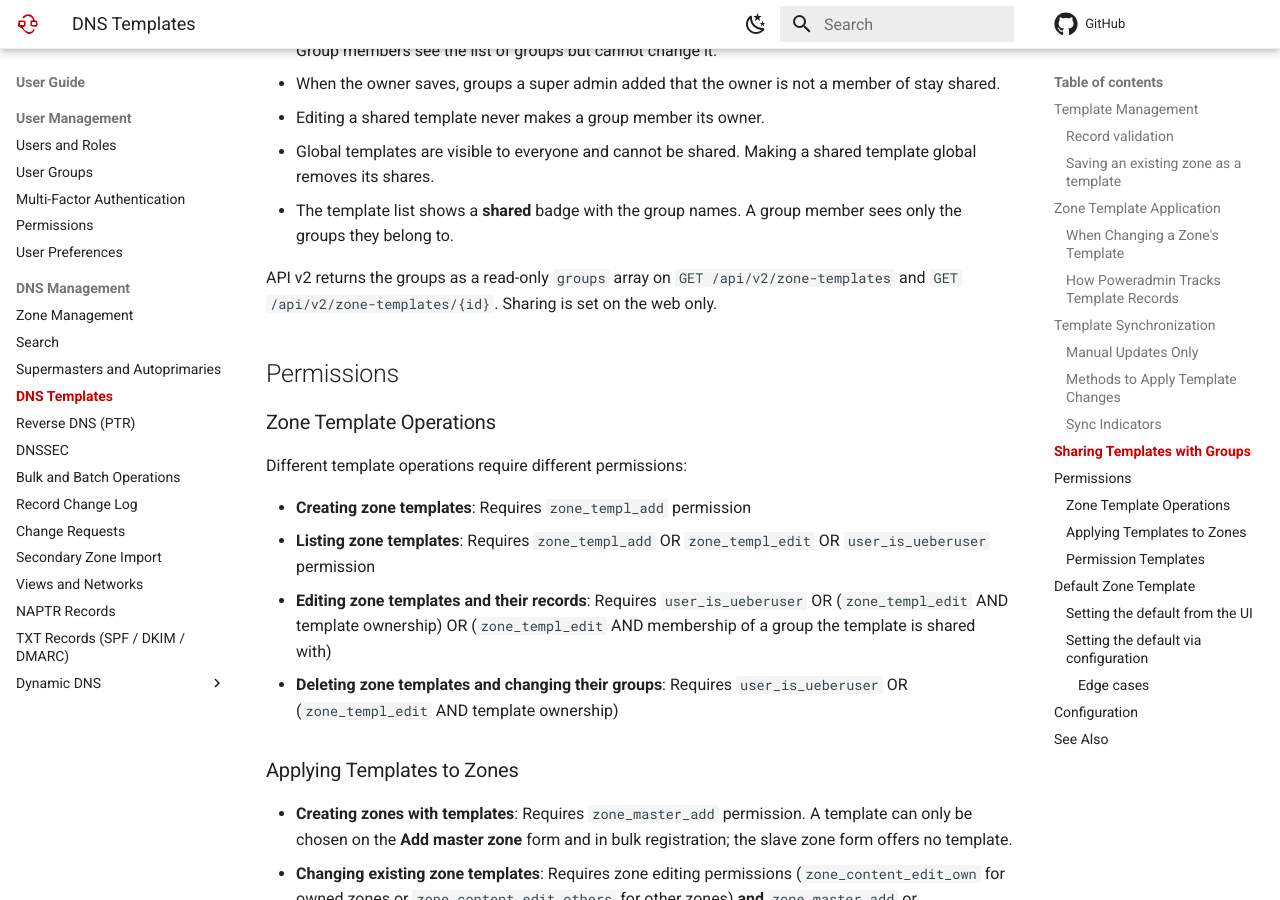
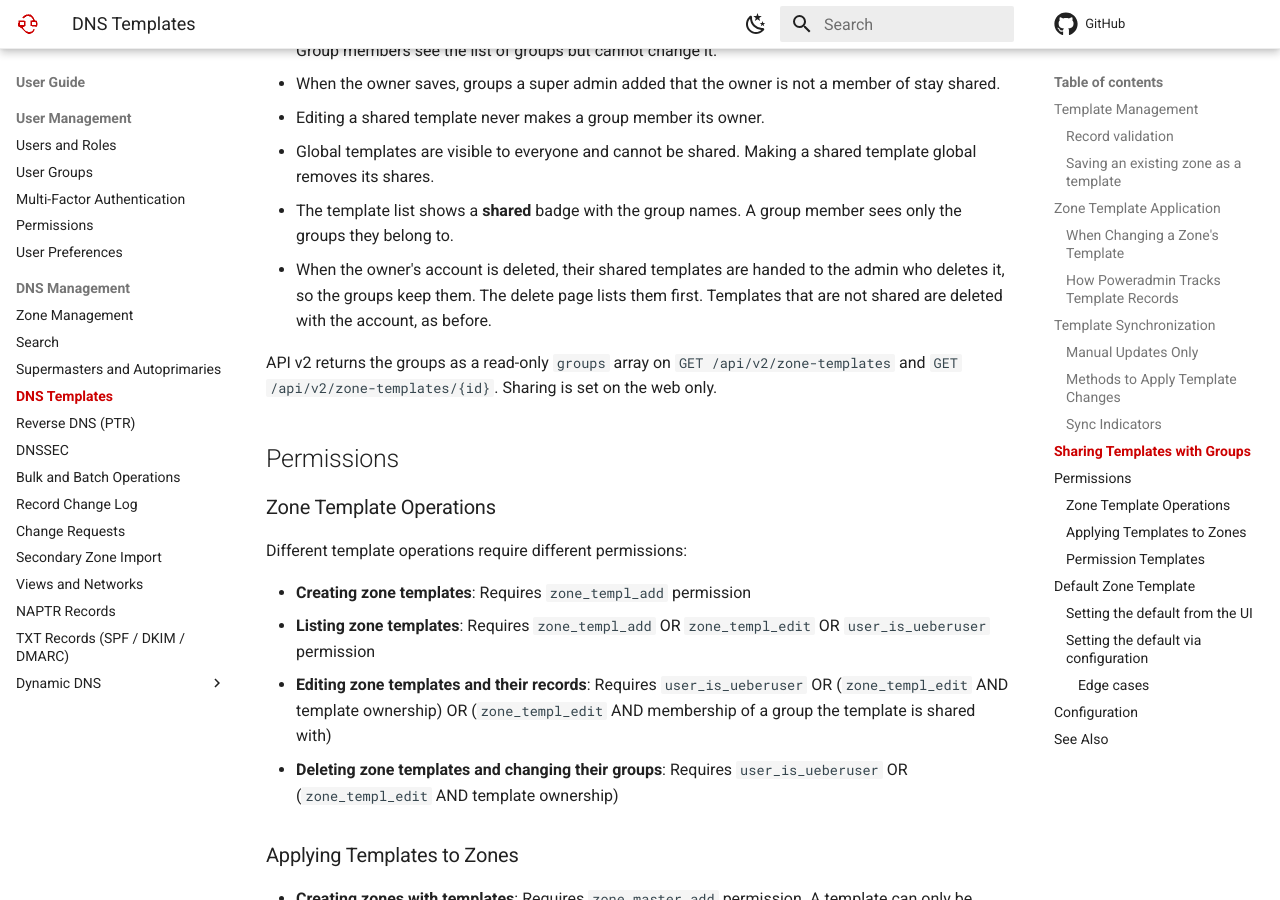
Before and after one commit to poweradmin/poweradmin-docs, an MkDocs documentation site: the page built from docs/user-guide/dns-templates.md, in a window 1280 px wide and 900 px high, scrolled down 5325 px. Built offline with MkDocs 1.6.1 and Material for MkDocs 9.7.7, drawn with Linux system fonts in a browser that asks for light colours; comment, search, counter and statistics services are not loaded.

Commit message:
docs(templates): note that shared templates go to the admin who deletes their owner (refs #1267)

```diff
--- a/docs/user-guide/dns-templates.md
+++ b/docs/user-guide/dns-templates.md
@@ -143,6 +143,7 @@ To share a template, open it in the template editor and tick the groups under **
 - Editing a shared template never makes a group member its owner.
 - Global templates are visible to everyone and cannot be shared. Making a shared template global removes its shares.
 - The template list shows a **shared** badge with the group names. A group member sees only the groups they belong to.
+- When the owner's account is deleted, their shared templates are handed to the admin who deletes it, so the groups keep them. The delete page lists them first. Templates that are not shared are deleted with the account, as before.
 
 API v2 returns the groups as a read-only `groups` array on `GET /api/v2/zone-templates` and `GET /api/v2/zone-templates/{id}`. Sharing is set on the web only.
 
```
